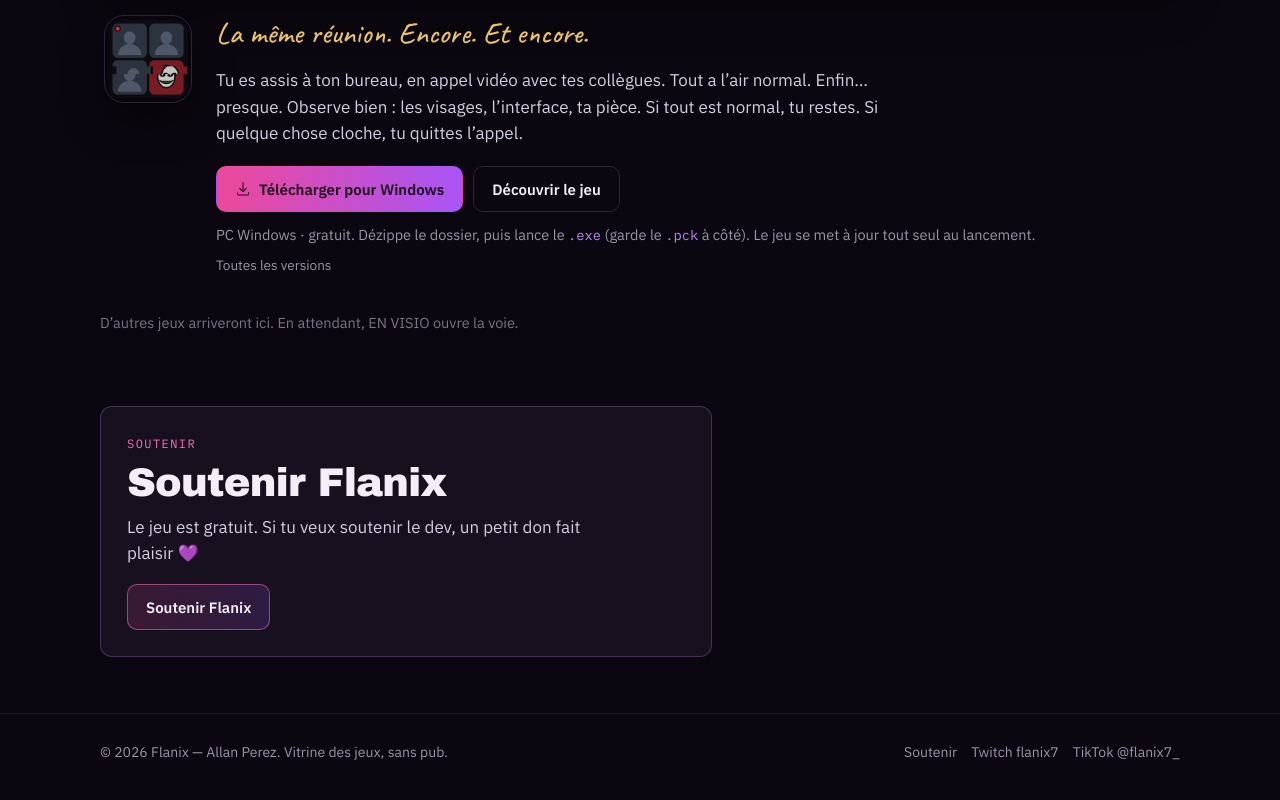
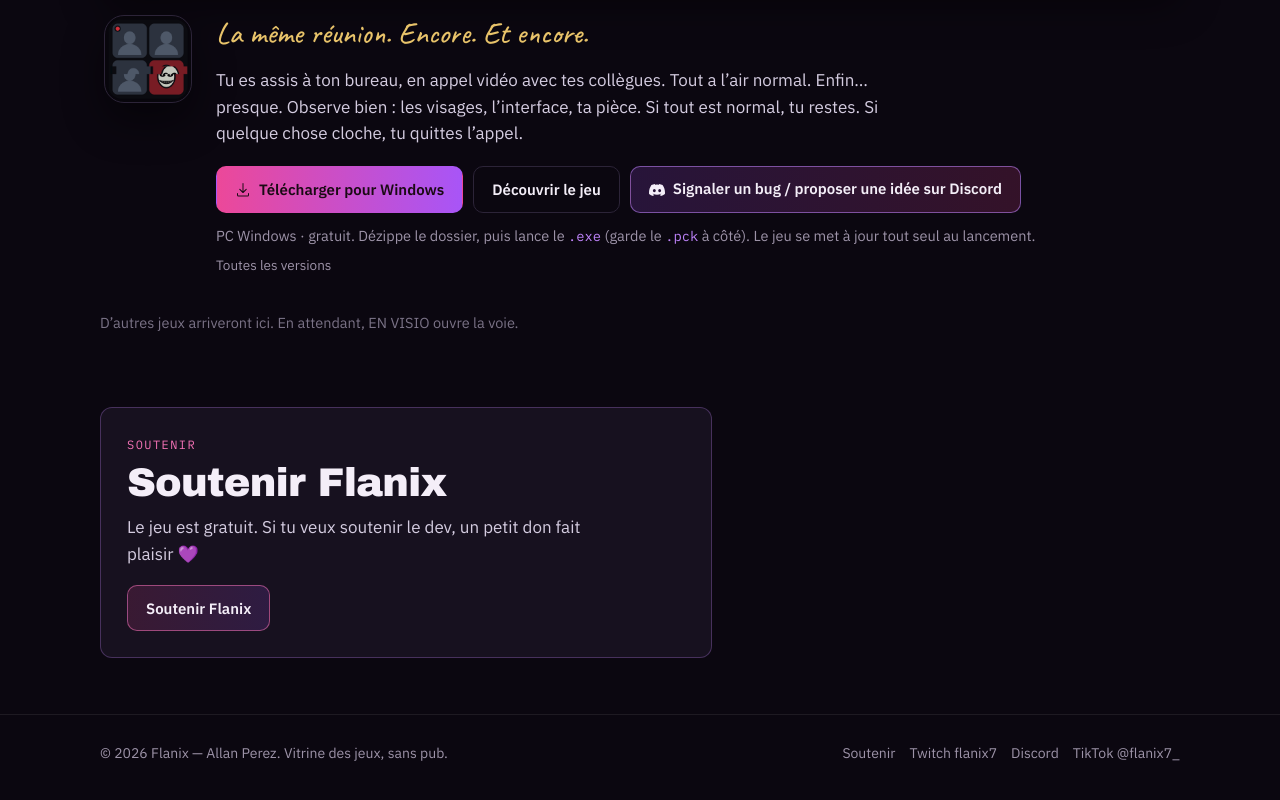
Before and after one commit to Flanix7/flanix7.github.io, a plain HTML site: page index.html in a window 1280 px wide. Shown: the part 1010-1810 px from the top of the page. Drawn offline with Linux system fonts and the light colour scheme.

Commit message:
Mise à jour du site Flanix Games

```diff
--- a/css/style.css
+++ b/css/style.css
@@ -861,3 +861,19 @@ a.game-card:focus-visible {
   filter: brightness(1.08);
 }
 #soutenir { scroll-margin-top: 86px; }
+
+/* Discord — retours et idées, branding FLX violet/rose */
+.btn-discord {
+  background: transparent;
+  border: 1px solid rgba(192, 132, 252, 0.55);
+  color: var(--text);
+  background-image: linear-gradient(90deg, rgba(168, 85, 247, 0.18), rgba(236, 72, 153, 0.18));
+  text-align: center;
+  line-height: 1.25;
+  white-space: normal;
+}
+.btn-discord:hover {
+  border-color: rgba(244, 114, 182, 0.95);
+  color: var(--text);
+  filter: brightness(1.08);
+}
--- a/index.html
+++ b/index.html
@@ -35,6 +35,7 @@
         <a href="#jeux">Jeux</a>
         <a class="ext" href="https://twitch.tv/flanix7" target="_blank" rel="noopener noreferrer">Twitch</a>
         <a class="ext" href="https://www.tiktok.com/@flanix7_" target="_blank" rel="noopener noreferrer">TikTok</a>
+        <a class="ext" href="https://discord.gg/pwP6m9rb8t" target="_blank" rel="noopener noreferrer">Discord</a>
       </nav>
     </div>
   </header>
@@ -75,6 +76,10 @@
                   Télécharger pour Windows
                 </a>
                 <a class="btn btn-ghost" href="jeux/en-visio.html">Découvrir le jeu</a>
+                <a class="btn btn-discord" href="https://discord.gg/pwP6m9rb8t" target="_blank" rel="noopener noreferrer">
+                  <svg width="16" height="16" viewBox="0 0 24 24" aria-hidden="true" fill="currentColor"><path d="M20.317 4.37a19.791 19.791 0 0 0-4.885-1.515.074.074 0 0 0-.079.037c-.21.375-.444.864-.608 1.25a18.27 18.27 0 0 0-5.487 0 12.64 12.64 0 0 0-.617-1.25.077.077 0 0 0-.079-.037A19.736 19.736 0 0 0 3.677 4.37a.07.07 0 0 0-.032.027C.533 9.046-.32 13.58.099 18.057a.082.082 0 0 0 .031.057 19.9 19.9 0 0 0 5.993 3.03.078.078 0 0 0 .084-.028 14.09 14.09 0 0 0 1.226-1.994.076.076 0 0 0-.041-.106 13.107 13.107 0 0 1-1.872-.892.077.077 0 0 1-.008-.128 10.2 10.2 0 0 0 .372-.292.074.074 0 0 1 .077-.01c3.928 1.793 8.18 1.793 12.062 0a.074.074 0 0 1 .078.01c.12.098.246.198.373.292a.077.077 0 0 1-.006.127 12.299 12.299 0 0 1-1.873.892.077.077 0 0 0-.041.107c.36.698.772 1.362 1.225 1.993a.076.076 0 0 0 .084.028 19.839 19.839 0 0 0 6.002-3.03.077.077 0 0 0 .032-.054c.5-5.177-.838-9.674-3.549-13.66a.061.061 0 0 0-.031-.03zM8.02 15.33c-1.183 0-2.157-1.085-2.157-2.419 0-1.333.956-2.419 2.157-2.419 1.21 0 2.176 1.095 2.157 2.42 0 1.333-.956 2.418-2.157 2.418zm7.975 0c-1.183 0-2.157-1.085-2.157-2.419 0-1.333.955-2.419 2.157-2.419 1.21 0 2.176 1.095 2.157 2.42 0 1.333-.946 2.418-2.157 2.418z"/></svg>
+                  Signaler un bug / proposer une idée sur Discord
+                </a>
               </div>
               <p class="dl-note">PC Windows · gratuit. Dézippe le dossier, puis lance le <span class="mono-key">.exe</span> (garde le <span class="mono-key">.pck</span> à côté). Le jeu se met à jour tout seul au lancement.</p>
               <p class="dl-more"><a href="https://github.com/Flanix7/en-visio/releases" target="_blank" rel="noopener noreferrer">Toutes les versions</a></p>
@@ -106,6 +111,7 @@
       <nav class="footer-links" aria-label="Réseaux">
         <a href="#soutenir">Soutenir</a>
         <a href="https://twitch.tv/flanix7" target="_blank" rel="noopener noreferrer">Twitch flanix7</a>
+        <a href="https://discord.gg/pwP6m9rb8t" target="_blank" rel="noopener noreferrer">Discord</a>
         <a href="https://www.tiktok.com/@flanix7_" target="_blank" rel="noopener noreferrer">TikTok @flanix7_</a>
       </nav>
     </div>
```
Also changed, not shown: jeux/en-visio.html (+11 -0 lines).
